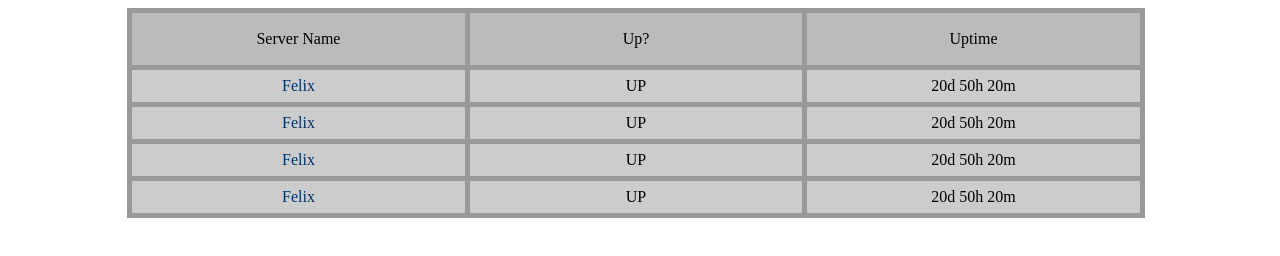
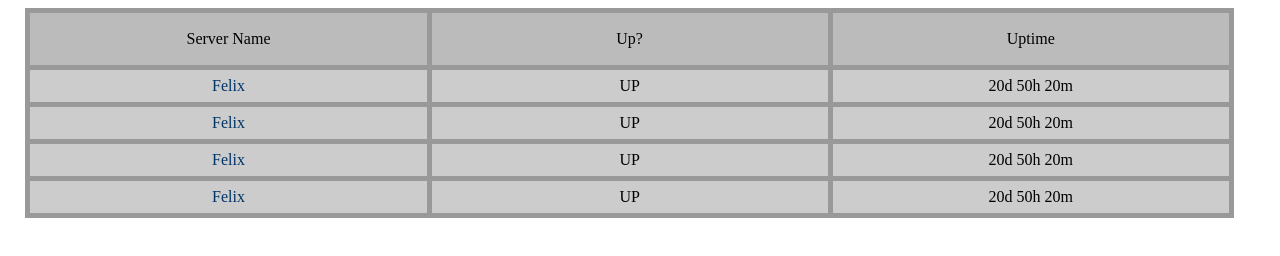
Before and after one commit to jrddunbr/management-server, a plain HTML site: page index.html in a window 1280 px wide. Drawn offline with Linux system fonts and the light colour scheme.

Commit message:
fixed icons

```diff
--- a/index.html
+++ b/index.html
@@ -13,9 +13,9 @@
                 margin-left: 0;
             }
             table {
-                width: 80%;
-                margin-left:10%;
-                margin-right:10%;
+                width: 95%;
+                margin-left:2%;
+                margin-right:3%;
                 border-spacing: 5px;
                 background: #999999;
             }
@@ -51,6 +51,7 @@
                 margin-right: 15px;
             }
         </style>
+        <link rel='shortcut icon' href='http://docs/w/images/4/4e/Manage.ico' type='image/x-icon'/ >
     </head>
     <body>
         <!--
```
Also changed, not shown: server.html (+1 -0 lines).
